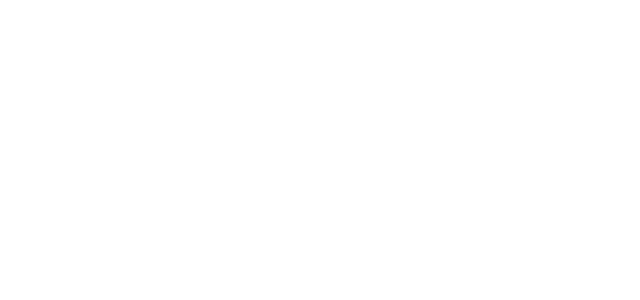
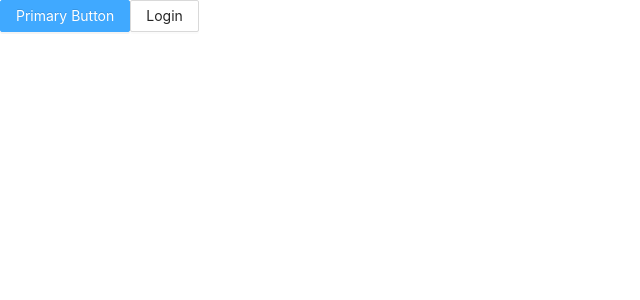
Before and after one commit to hadeshe93/template-prj-ts-react, a React app: page /#/login in a window 1280 px wide. Shown: the top 300 px of the page, without its empty margins (0-640 px from the left). Built offline with nearby package versions, Linux system fonts and the light colour scheme; the HTML template or start-up script is replaced by a standard one.

Commit message:
feat: 更新项目结构

```diff
--- /dev/null
+++ b/src/components/container/index.tsx
@@ -0,0 +1,6 @@
+import React from 'react';
+import { ConfigProvider } from 'antd';
+
+export default function Container(props) {
+  return <ConfigProvider>{props.children}</ConfigProvider>;
+}
--- a/src/index.tsx
+++ b/src/index.tsx
@@ -1,13 +1,20 @@
 import React from 'react';
 import ReactDOM from 'react-dom';
 // import Hello from './components/demo/Hello';
+import Container from './components/container/index';
 import RouterComp from './router/index';
+
+import './styles/index.less';
+
+import 'antd/dist/antd.less';
 
 // 主渲染函数
 const render = (Component) => {
   ReactDOM.render(
     <React.StrictMode>
-      <Component />
+      <Container>
+        <Component />
+      </Container>
     </React.StrictMode>,
     document.querySelector('#app'),
   );
--- /dev/null
+++ b/src/pages/login/index.tsx
@@ -0,0 +1,11 @@
+import React from 'react';
+import { Button } from 'antd';
+
+export default () => {
+  return (
+    <>
+      <Button type="primary">Primary Button</Button>
+      <Button>Login</Button>
+    </>
+  );
+};
--- a/src/router/index.tsx
+++ b/src/router/index.tsx
@@ -2,13 +2,15 @@ import React, { Suspense, lazy } from 'react';
 import { HashRouter, Route, Switch } from 'react-router-dom';
 
 const Home = lazy(() => import('../pages/home/index'));
+const Login = lazy(() => import('../pages/login/index'));
 
-export default function App() {
+export default function Router() {
   return (
     <HashRouter>
       <Suspense fallback={<div>Loading ...</div>}>
         <Switch>
           <Route exact path="/" component={Home} />
+          <Route path="/login" component={Login} />
         </Switch>
       </Suspense>
     </HashRouter>
--- /dev/null
+++ b/src/styles/index.less
@@ -0,0 +1,4 @@
+html, body {
+  margin: 0;
+  padding: 0;
+}
--- a/tsconfig.json
+++ b/tsconfig.json
@@ -39,7 +39,7 @@
     // "noFallthroughCasesInSwitch": true,    /* Report errors for fallthrough cases in switch statement. */
 
     /* Module Resolution Options */
-    // "moduleResolution": "node",            /* Specify module resolution strategy: 'node' (Node.js) or 'classic' (TypeScript pre-1.6). */
+    "moduleResolution": "node",            /* Specify module resolution strategy: 'node' (Node.js) or 'classic' (TypeScript pre-1.6). */
     "baseUrl": "./",                       /* Base directory to resolve non-absolute module names. */
     // "paths": {},                           /* A series of entries which re-map imports to lookup locations relative to the 'baseUrl'. */
     // "rootDirs": [],                        /* List of root folders whose combined content represents the structure of the project at runtime. */
```
Also changed, not shown: package.json (+4 -3 lines), .eslintrc.js, 1 other file (tests, documents, lock files or other folders).
